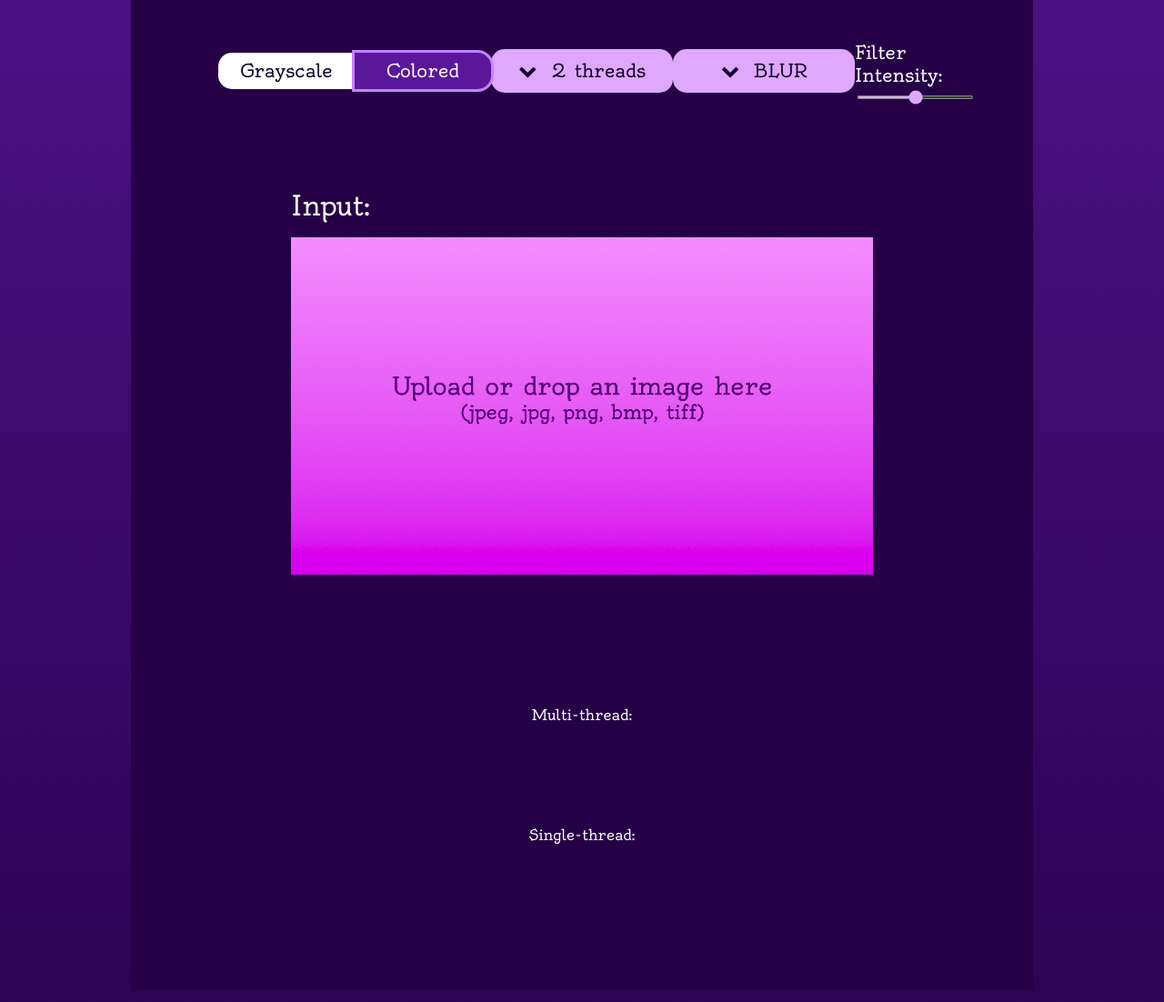
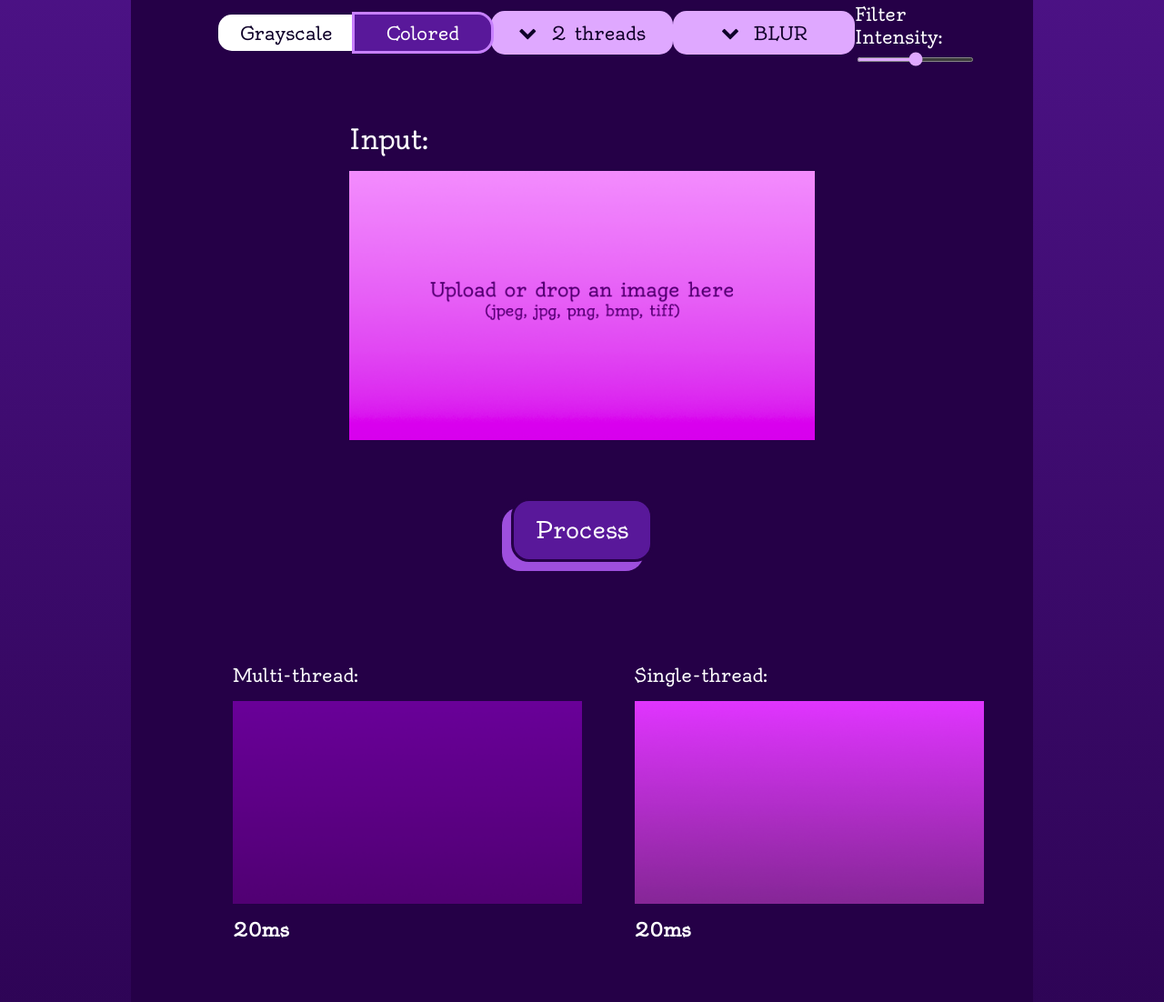
Before and after one commit to LuisReis09/Projeto-SO, a plain HTML site: page front/index.html in a window 1280 px wide. Shown: the part 535-1637 px from the top of the page at 91% size. Drawn offline with Linux system fonts and the light colour scheme.

Commit message:
front v0.2 - area das imgs definida e butão de process

```diff
--- a/front/index.html
+++ b/front/index.html
@@ -39,18 +39,37 @@
                 <input type="range" name="" id="">
             </div>
         </div>
-        <div class="box input imghold">
-            <label for="input">Input:</label>
-            <img src="assets/img/default.png" alt="" class="trans" id="input-img">
+        <div class="center">
+            <div class="box input imghold">
+                <label for="input">Input:</label>
+                <img src="assets/img/default.png" alt="" class="trans" id="input-img">
+            </div>
         </div>
-        <div class="box">
+        <div class="box opts">
+            <button class="process">
+                Process
+            </button>
+        </div>
+        <div class="box side">
             <div class="box output imghold">
                 <label for="mult-out">Multi-thread:</label>
-                <img src="" alt="" class="trans" id="mult-out">
+                <div class="imgblock">
+                    <div class="boxy">
+                        <i class="fa fa-chevron-down"></i>
+                    </div>
+                    <img src="assets/img/def-mult.png" alt="" class="trans" id="mult-out">
+                </div>
+                <h3 id="multi-time">20ms</h3>
             </div>
             <div class="box output imghold">
                 <label for="single-out">Single-thread:</label>
-                <img src="" alt="" class="trans" id="single-out">
+                <div class="imgblock">
+                    <div class="boxy">
+                        <i class="fa fa-chevron-down"></i>
+                    </div>
+                    <img src="assets/img/def-sing.png" alt="" class="trans" id="single-out">
+                </div>
+                <h3 id="single-time">20ms</h3>
             </div>
         </div>
     </div>
--- a/front/styles.css
+++ b/front/styles.css
@@ -110,6 +110,10 @@ header {
     border-radius: 5px;
 }
 
+button:hover, .dropdown:hover {
+    cursor: pointer;
+}
+
  /* Dropdown Button */
  .dropbtn {
     width: 200px;
@@ -173,26 +177,83 @@ header {
 /* Change the background color of the dropdown button when the dropdown content is shown */
 .dropdown:hover .dropbtn {background-color: var(--heliotrope)}
 
-.imghold {
-    align-items: center;
+.process {
+    padding: 1rem 1.5rem;
+
+    background-color: var(--tekhelet);
+    color: #fff;
+    border-radius: 20px;
+    border: 3px solid var(--russian-violet-2);
+    box-shadow: -10px 10px var(--amethyst);
+
+    font-size: 25px;
+    font-family: Oldenburg;
+}
+
+.box.imghold {
+    width: fit-content;
+    align-items: start;
     margin: 0 auto;
+    padding: 1rem;
 
     display: flex;
     flex-direction: column;
     gap: 1rem;
 }
 
-.imghold.input label {
-    width: 50dvw;
+.box.imghold.input label {
+    margin: 0;
     font-size: 30px;
 }
 
-.imghold img {
+.box.imghold :is(label, h3) {
+    margin: 0;
     width: fit-content;
-    max-width: 50dvw;
+    font-size: 20px;
+    text-align: left;
 }
 
+.imghold img {
+    width: 30dvw;
+}
 
+.imghold #input-img {
+    width: fit-content;
+    max-width: 40dvw;
+}
+
+.imgblock {
+    display: flex;
+    flex-direction: row-reverse;
+}
+
+.imgblock .boxy {
+    width: 2dvw;
+    height: 2dvw;
+    display: flex;
+    justify-content: center;
+    align-items: center;
+    transform: translateX(-130%) translateY(30%);
+
+    background-color: var(--russian-violet-2);
+    border-radius: 10px;
+    opacity: 0;
+
+    transition: opacity ease-in-out 400ms;
+}
+
+.imgblock:hover .boxy {
+    opacity: 1;
+    cursor: pointer;
+}
+
+.imgblock i {
+    width: fit-content;
+    height: fit-content;
+    transform: translateY(-10%);
+    font-size: 20px;
+    border-bottom: 4px solid #fff;
+}
 
 h1 {
     font-size: 30px;
@@ -209,14 +270,28 @@ h2 {
 }
 
 .box :is(h1, h2, h3) {
-    /* margin: 0 10rem; */
+    margin: 0;
     text-align: center;
+}
+
+.side {
+    display: flex;
+    justify-content: space-around;
 }
 
 .float {
     margin: 2em 10rem;
 }
 
+.center {
+    align-self: center;
+    margin: 0 auto;
+}
+
 .bg {
     background-color: var(--russian-violet-2);
 }
+
+button {
+
+}
```
Also changed, not shown: front/assets/img/def-mult.png (added), front/assets/img/def-sing.png (added).
